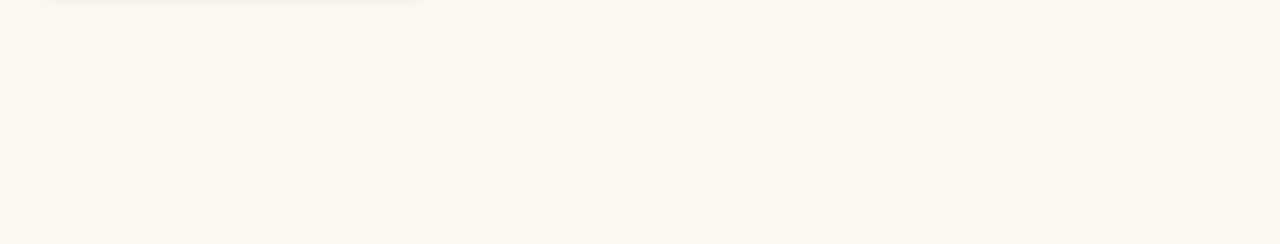
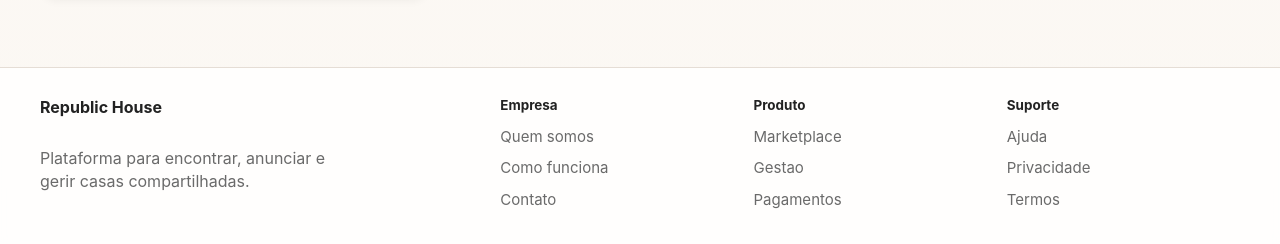
Before and after one commit to felipebassetti/home-manager, an Angular app in the folder apps/web/: page / in a window 1280 px wide. Shown: the part 1180-1424 px from the top of the page. Before the commit the page ends 1219 px from the top, so only its background shows below. Built offline with nearby package versions, Linux system fonts and the light colour scheme.

Commit message:
Adição de Footer
Adicionado ao padrão do site uma Footer atendendo as boas praticas.

```diff
--- a/apps/web/src/app/app.css
+++ b/apps/web/src/app/app.css
@@ -383,6 +383,64 @@
   padding: 20px 20px 40px;
 }
 
+.site-footer {
+  margin-top: 28px;
+  border-top: 1px solid var(--border);
+  background: rgba(255, 255, 255, 0.82);
+  backdrop-filter: blur(8px);
+}
+
+.footer-inner {
+  max-width: 1240px;
+  margin: 0 auto;
+  display: grid;
+  grid-template-columns: minmax(0, 1.1fr) minmax(0, 1.9fr);
+  gap: 32px;
+  padding: 28px 20px 36px;
+}
+
+.footer-brand {
+  display: grid;
+  gap: 10px;
+}
+
+.footer-brand strong {
+  font-size: 1rem;
+}
+
+.footer-brand p {
+  margin: 0;
+  max-width: 320px;
+  color: var(--text-muted);
+}
+
+.footer-columns {
+  display: grid;
+  grid-template-columns: repeat(3, minmax(0, 1fr));
+  gap: 20px;
+}
+
+.footer-column {
+  display: grid;
+  gap: 10px;
+}
+
+.footer-column h2 {
+  margin: 0;
+  font-size: 0.84rem;
+  color: var(--text);
+}
+
+.footer-column a {
+  color: var(--text-muted);
+  text-decoration: none;
+  font-size: 0.94rem;
+}
+
+.footer-column a:hover {
+  color: var(--accent-strong);
+}
+
 .context-strip {
   display: grid;
   gap: 4px;
@@ -417,6 +475,11 @@
   .topbar {
     padding-inline: 16px;
   }
+
+  .footer-inner {
+    grid-template-columns: 1fr;
+    padding-inline: 16px;
+  }
 }
 
 @media (max-width: 760px) {
@@ -441,6 +504,11 @@
   .account-panel {
     width: 100%;
   }
+
+  .footer-columns {
+    grid-template-columns: 1fr;
+    gap: 18px;
+  }
 }
 
 @media (prefers-reduced-motion: reduce) {
--- a/apps/web/src/app/app.html
+++ b/apps/web/src/app/app.html
@@ -109,4 +109,36 @@
 
     <router-outlet />
   </main>
+
+  <footer class="site-footer">
+    <div class="footer-inner">
+      <div class="footer-brand">
+        <strong>Republic House</strong>
+        <p>Plataforma para encontrar, anunciar e gerir casas compartilhadas.</p>
+      </div>
+
+      <div class="footer-columns">
+        <section class="footer-column">
+          <h2>Empresa</h2>
+          <a href="#">Quem somos</a>
+          <a href="#">Como funciona</a>
+          <a href="#">Contato</a>
+        </section>
+
+        <section class="footer-column">
+          <h2>Produto</h2>
+          <a href="#">Marketplace</a>
+          <a href="#">Gestao</a>
+          <a href="#">Pagamentos</a>
+        </section>
+
+        <section class="footer-column">
+          <h2>Suporte</h2>
+          <a href="#">Ajuda</a>
+          <a href="#">Privacidade</a>
+          <a href="#">Termos</a>
+        </section>
+      </div>
+    </div>
+  </footer>
 </div>
```
